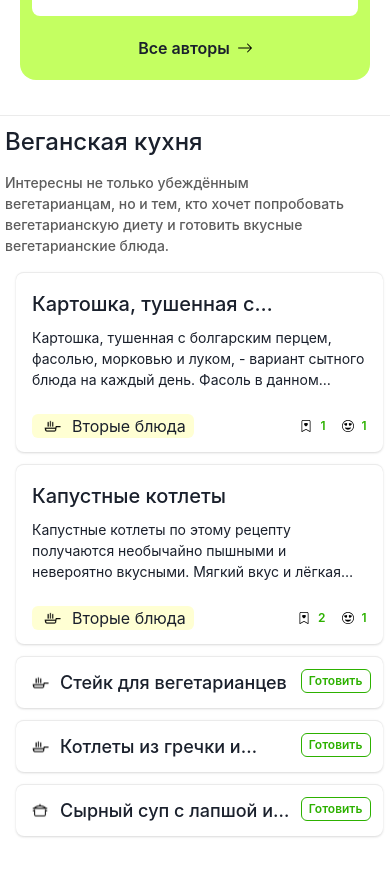
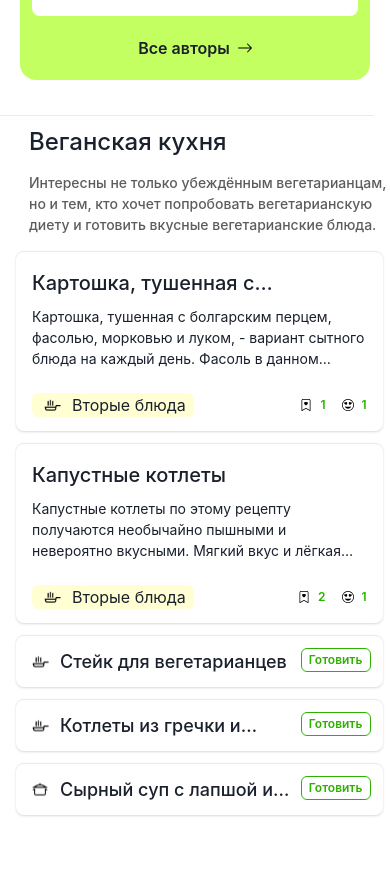
Before and after one commit to ClevertecFrontendLab/Shvadr, a React (Vite) app: page / in a window 390 px wide. Shown: the part 1766-2642 px from the top of the page. Built offline with nearby package versions, Linux system fonts and the light colour scheme.

Commit message:
fix(src): fix styles

```diff
--- a/src/components/BlogsComponent/blogs.module.scss
+++ b/src/components/BlogsComponent/blogs.module.scss
@@ -32,7 +32,7 @@
     -webkit-box-orient: vertical;
 }
 
-@media(max-width: 767px) {
+@media(max-width: 769px) {
     .title{
         font-size: 24px;
     }
--- a/src/components/BlogsComponent/blogs.tsx
+++ b/src/components/BlogsComponent/blogs.tsx
@@ -18,7 +18,7 @@ const Blogs: React.FC<BlogsTextProps> = ({ blogs }) => (
     <Box
         backgroundColor='#c4ff61'
         borderRadius='16px'
-        p={{ base: '12px', md: '24px' }}
+        p={{ base: '12px', lg: '24px' }}
         m='35px 20px'
     >
         <Flex align='center' justify='space-between' mb='20px'>
--- a/src/components/KitchenComponent/kitchen.module.scss
+++ b/src/components/KitchenComponent/kitchen.module.scss
@@ -83,12 +83,16 @@
         width: 30vw;
     }
     .container{
-        width: 100vw;
+        width: 96vw;
         margin-bottom: 84px;
+        margin-left: 24px;
     }
 }
 
 @media(max-width: 768px) {
+    .container{
+        margin-left: 0;
+    }
     .one{
         flex-direction: column;
     }
@@ -97,11 +101,13 @@
         width: 100vw;
         font-size: 24px;
         margin-bottom: 12px;
+        margin-left: 24px;
     }
 
     .text{
         font-size: 14px;
         width: 91%;
+        margin-left: 24px;
     }
 }
 
@@ -130,6 +136,13 @@
 }
 
 @media(max-width: 360px) {
+    .text,
+    .title{
+        margin-left: 0;
+    }
+    .container{
+        margin-left: 12px;
+    }
     .bigCard{
         margin-left: 0;
         margin-right: 0;
--- a/src/components/KitchenComponent/kitchen.tsx
+++ b/src/components/KitchenComponent/kitchen.tsx
@@ -1,4 +1,4 @@
-import { Button, Card, CardBody, Flex, Grid, Image, Text } from '@chakra-ui/react';
+import { Box, Button, Card, CardBody, Flex, Grid, Image, Text } from '@chakra-ui/react';
 
 import like from '~/assets/faceIcon.svg';
 import save from '~/assets/flagIcon.svg';
@@ -25,7 +25,7 @@ type KitcheTextProps = {
 };
 
 const Kitchen: React.FC<KitcheTextProps> = ({ kitchen }) => (
-    <div>
+    <Box width={{ base: '100%', xl: '94%' }}>
         {kitchen.map((item) => (
             <Grid className={styles.container}>
                 <Flex
@@ -104,7 +104,7 @@ const Kitchen: React.FC<KitcheTextProps> = ({ kitchen }) => (
                 </Flex>
             </Grid>
         ))}
-    </div>
+    </Box>
 );
 
 export { Kitchen };
--- a/src/pages/jusiestPage.tsx
+++ b/src/pages/jusiestPage.tsx
@@ -16,8 +16,8 @@ export const JuiciestPage = () => (
                     <div className={styles.title}>Самое сочное</div>
                     <Search />
                     <OnJuisiestPage juisiest={JUISIESTPAGE} />
+                    <Kitchen kitchen={VEGAN} />
                 </Flex>
-                <Kitchen kitchen={VEGAN} />
             </Flex>
         </Flex>
     </div>
--- a/src/pages/mainPage.tsx
+++ b/src/pages/mainPage.tsx
@@ -24,8 +24,8 @@ export const MainPage = () => (
                     <Carousel carousel={CAROUSEL} />
                     <Juisiest juisiest={JUISIEST} />
                     <Blogs blogs={BLOGS} />
+                    <Kitchen kitchen={VEGAN} />
                 </Flex>
-                <Kitchen kitchen={VEGAN} />
             </Flex>
         </Flex>
     </div>
--- a/src/pages/veganPage.tsx
+++ b/src/pages/veganPage.tsx
@@ -30,8 +30,8 @@ export const VeganPage = () => (
                     <Search />
                     <TabsC tab={TABS} />
                     <OnVeganPage vegan={VEGANPAGE} />
+                    <Kitchen kitchen={BAKE} />
                 </Flex>
-                <Kitchen kitchen={BAKE} />
             </Flex>
         </Flex>
     </div>
```
Also changed, not shown: src/assets/Elena.png (added).
